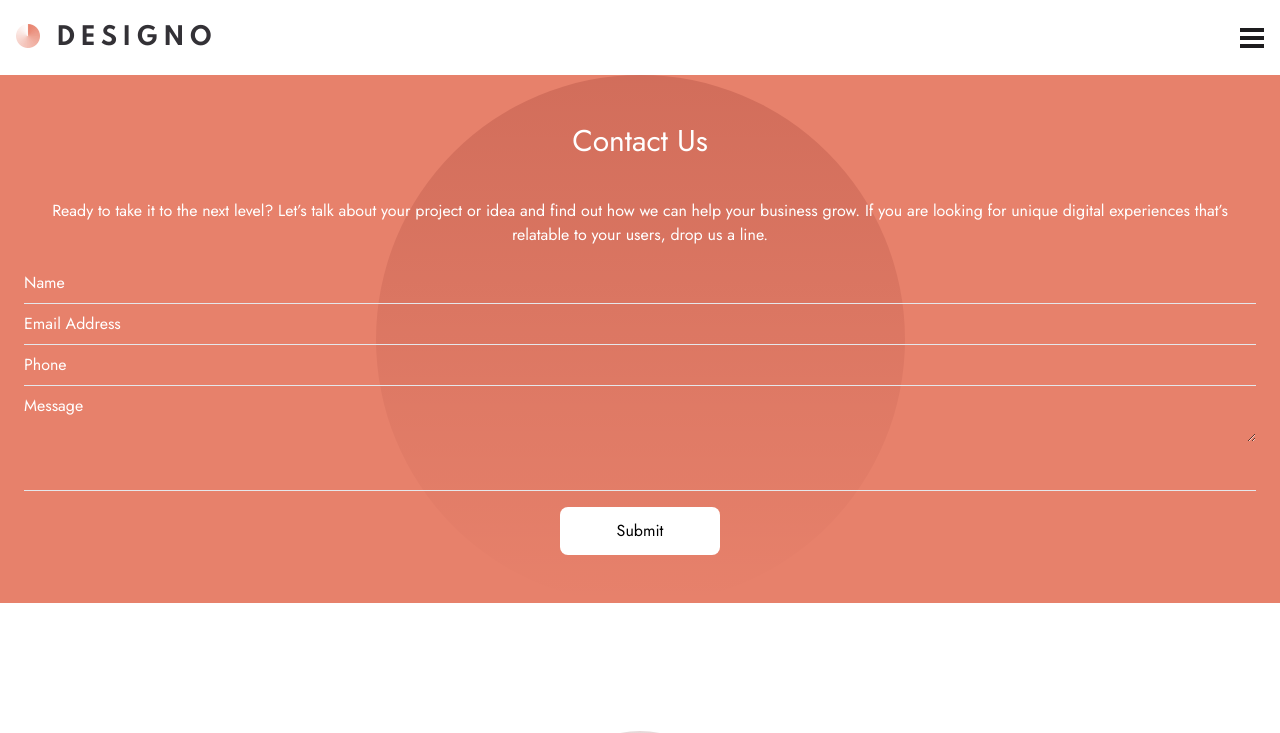
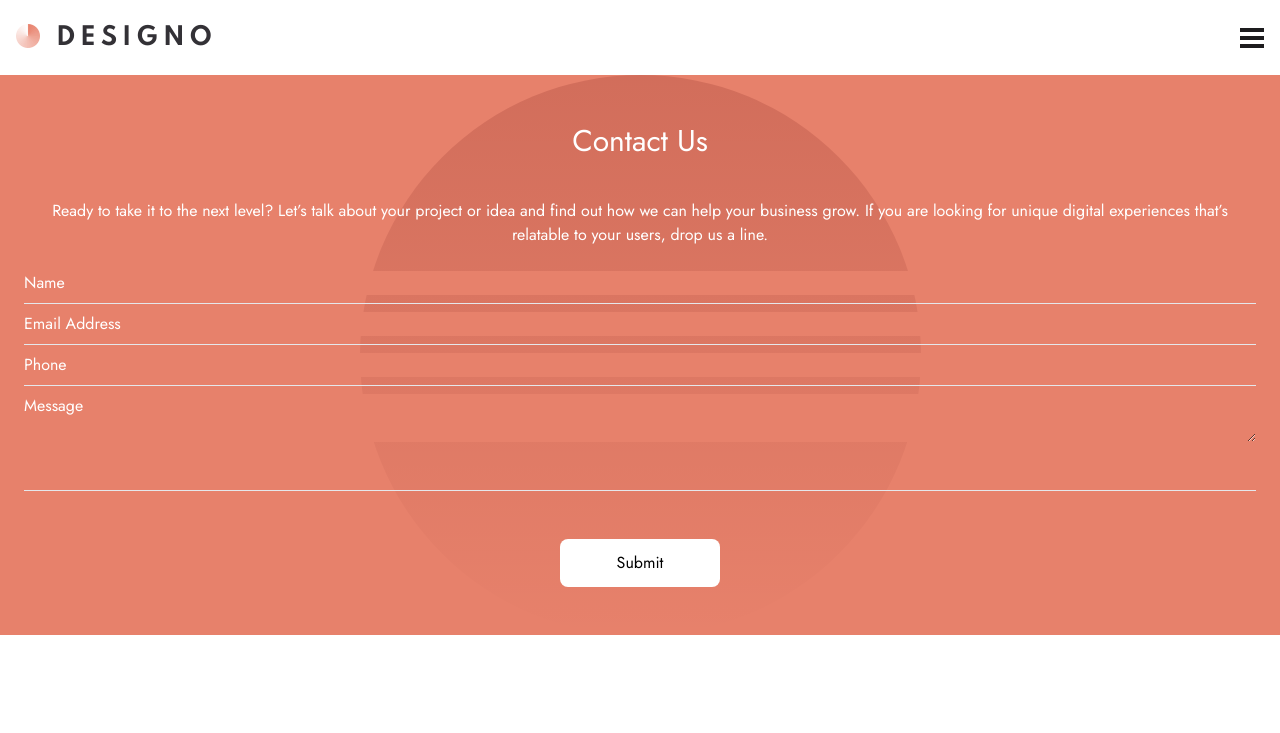
Before and after one commit to waldekglaz/designo, a Next.js app: page /contact in a window 1280 px wide. Shown: the top 733 px of the page. Built offline with nearby package versions, Linux system fonts and the light colour scheme.

Commit message:
Form input spacing

```diff
--- a/src/app/contact/page.tsx
+++ b/src/app/contact/page.tsx
@@ -40,7 +40,7 @@ const Company = () => {
               id="name"
               name="name"
               required
-              className="bg-orange"
+              className="bg-orange flex-grow"
             />
           </div>
           <div className="w-full py-2 border-b flex justify-between gap-2">
@@ -50,7 +50,7 @@ const Company = () => {
               id="email"
               name="email"
               required
-              className="bg-orange"
+              className="bg-orange flex-grow"
             />
           </div>
           <div className="w-full py-2 border-b flex justify-between gap-2">
@@ -60,7 +60,7 @@ const Company = () => {
               id="phone"
               name="phone"
               required
-              className="bg-orange"
+              className="bg-orange flex-grow"
             />
           </div>
           <div className="w-full pt-2 pb-12 border-b flex justify-between gap-2">
@@ -69,14 +69,14 @@ const Company = () => {
               id="message"
               name="message"
               required
-              className="bg-orange"
+              className="bg-orange flex-grow"
             />
           </div>
         </div>
 
         <button
           type="submit"
-          className="text-black bg-white w-40 mx-auto py-3 rounded-lg"
+          className="text-black bg-white w-40 mx-auto py-3 rounded-lg mt-8"
         >
           Submit
         </button>
```
